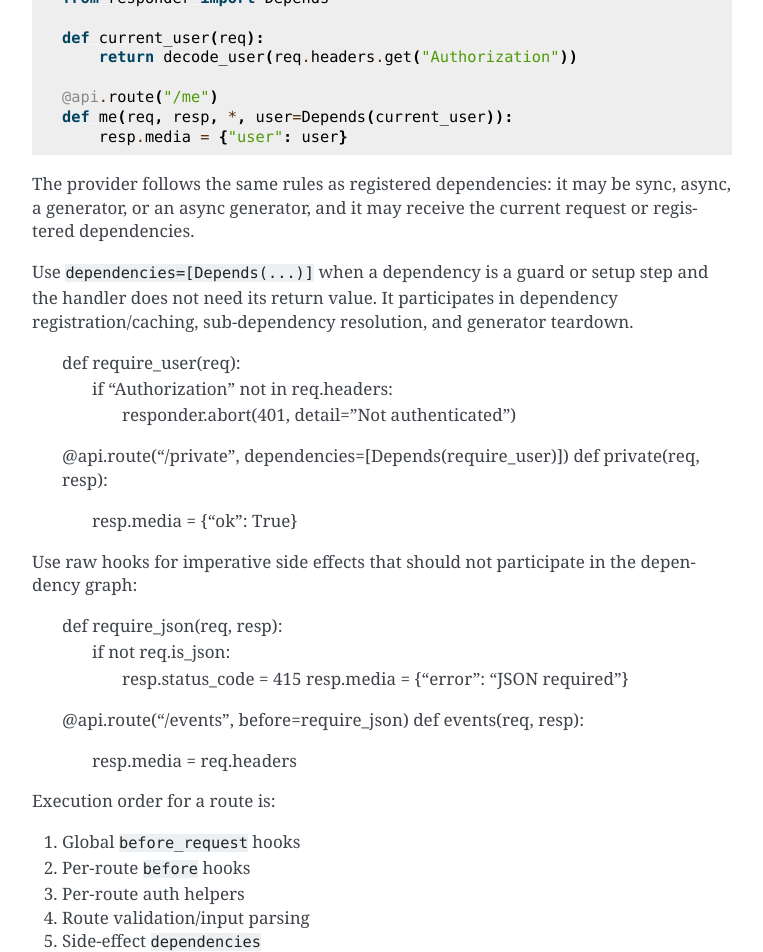
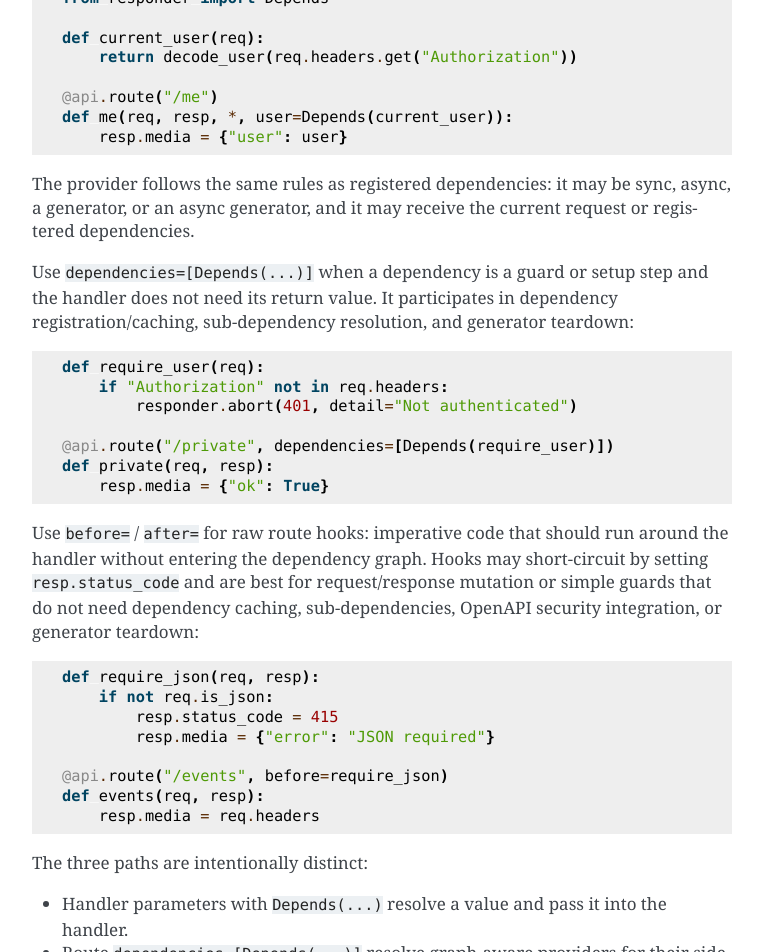
Before and after one commit to kennethreitz/responder, a Sphinx documentation site: the page built from docs/source/api.rst, in a window 1280 px wide and 1400 px high, scrolled down 5139 px. Shown: the top 952 px of the window, without its empty margins (378-1141 px from the left). Built offline with Sphinx 7.4.7, drawn with Linux system fonts in a browser that asks for light colours; some of the changed text lies outside the part shown.

Commit message:
Add v7 error contract tests and dependency docs

```diff
--- a/docs/source/api.rst
+++ b/docs/source/api.rst
@@ -248,7 +248,7 @@ request or registered dependencies.
 Use ``dependencies=[Depends(...)]`` when a dependency is a guard or setup step
 and the handler does not need its return value. It participates in
 dependency registration/caching, sub-dependency resolution, and generator
-teardown.
+teardown::
 
     def require_user(req):
         if "Authorization" not in req.headers:
@@ -258,8 +258,11 @@ teardown.
     def private(req, resp):
         resp.media = {"ok": True}
 
-Use raw hooks for imperative side effects that should not participate in the
-dependency graph:
+Use ``before=`` / ``after=`` for raw route hooks: imperative code that should
+run around the handler without entering the dependency graph. Hooks may
+short-circuit by setting ``resp.status_code`` and are best for request/response
+mutation or simple guards that do not need dependency caching, sub-dependencies,
+OpenAPI security integration, or generator teardown::
 
     def require_json(req, resp):
         if not req.is_json:
@@ -269,6 +272,15 @@ dependency graph:
     @api.route("/events", before=require_json)
     def events(req, resp):
         resp.media = req.headers
+
+The three paths are intentionally distinct:
+
+- Handler parameters with ``Depends(...)`` resolve a value and pass it into the
+  handler.
+- Route ``dependencies=[Depends(...)]`` resolve graph-aware providers for their
+  side effects and ignore the return value.
+- Route ``before=`` / ``after=`` hooks are raw hooks; they are not dependency
+  providers.
 
 Execution order for a route is:
 
```
Also changed, not shown: docs/source/migration-v7.rst (+14 -2 lines), 1 other file.
